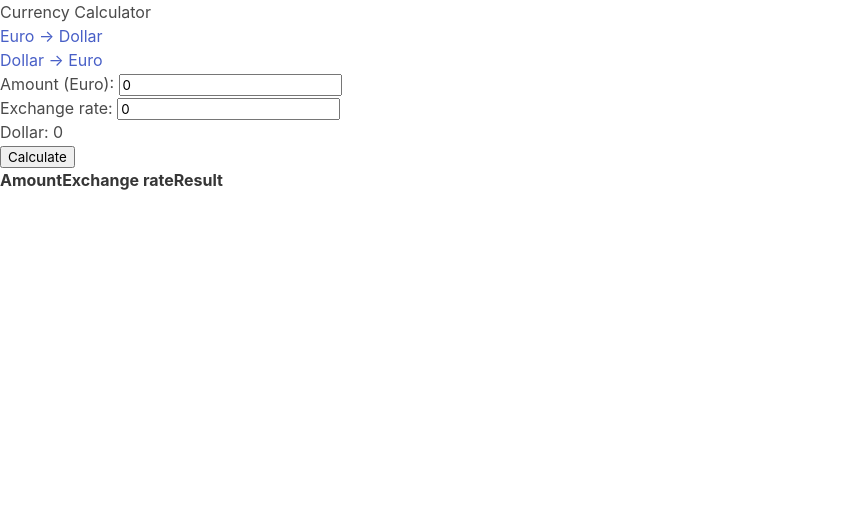
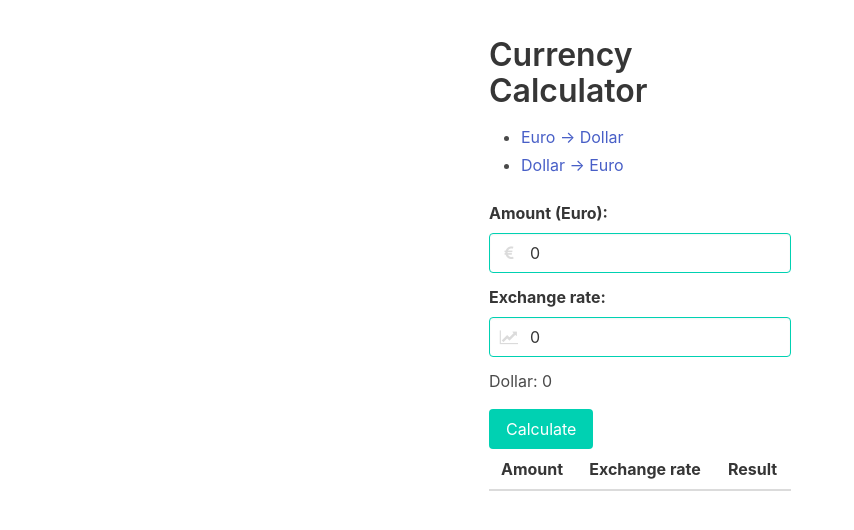
Before and after one commit to nickpao1975/vue-currency-calculator, a Vue app: page / in a window 1280 px wide. Shown: the top 530 px of the page, without its empty margins (0-854 px from the left). Built offline with nearby package versions, Linux system fonts and the light colour scheme.

Commit message:
[late step 13] style currency calculator component with bulma

```diff
--- a/src/components/CurrencyCalculator/CurrencyCalculator.vue
+++ b/src/components/CurrencyCalculator/CurrencyCalculator.vue
@@ -20,7 +20,7 @@ export default defineComponent({
         id: 0,
         amount: 0,
         exchangeRate: 0,
-        result: 0
+        result: 0,
       },
     };
   },
@@ -38,8 +38,8 @@ export default defineComponent({
         id: this.counter,
         amount: this.amount,
         exchangeRate: this.exchangeRate,
-        result: this.result
-      }
+        result: this.result,
+      };
       this.counter++;
     },
     convertTo(event) {
@@ -54,6 +54,9 @@ export default defineComponent({
     },
   },
   computed: {
+    setCurrencySymbol() {
+      return this.conversion === "toDollar" ? "fa fa-eur" : "fa fa-usd";
+    },
     resultDollar() {
       const result = this.amount * this.exchangeRate;
       const invalid = isNaN(result);
@@ -69,38 +72,66 @@ export default defineComponent({
 </script>
 
 <template>
-  <header>
+  <header class="content columns is-centered">
+    <div class="column is-one-quarter">
       <h1>Currency Calculator</h1>
-    <navigation @click="convertTo"></navigation>
+      <navigation class="nav-item" @click="convertTo"></navigation>
+    </div>
   </header>
-  <main @keyup.esc="resetValues">
+  <main @keyup.esc="resetValues" class="content columns is-centered">
+    <div class="column is-one-quarter">
       <template v-if="conversion === 'toDollar'">
-      <div>
-        <label for="amount">Amount (Euro): </label>
-        <input @keyup.shift.alt.e="convertTo" data-conversion="toEuro" type="text" id="amount" v-model="amount" />
+        <div class="field">
+          <label class="label" for="amount">Amount (Euro): </label>
+          <div class="control has-icons-left">
+            <input class="input is-primary" @keyup.shift.alt.e="convertTo" data-conversion="toEuro" type="text" id="amount"
+                   v-model="amount" />
+            <span class="icon is-small is-left"><i :class="setCurrencySymbol"></i></span>
           </div>
-      <div>
-        <label for="exchangeRate">Exchange rate: </label>
-        <input type="text" id="exchangeRate" v-model="exchangeRate" />
+        </div>
+        <div class="field">
+          <label class="label" for="exchangeRate">Exchange rate: </label>
+          <div class="control has-icons-left">
+            <input class="input is-primary" type="text" id="exchangeRate" v-model="exchangeRate" />
+            <span class="icon is-small is-left">
+              <i class="fa fa-line-chart"></i>
+            </span>
+          </div>
+
         </div>
         <p>Dollar: {{ result }}</p>
       </template>
+
       <template v-else>
-      <div>
-        <label for="amount">Amount (Dollar): </label>
-        <input @keyup.shift.alt.d="convertTo" data-conversion="toDollar" type="text" id="amount" v-model="amount" />
+        <div class="field">
+          <label class="label" for="amount">Amount (Dollar): </label>
+          <div class="control has-icons-left">
+            <input class="input is-primary" @keyup.shift.alt.d="convertTo" data-conversion="toDollar" type="text" id="amount"
+                   v-model="amount" />
+            <span class="icon is-small is-left">
+              <i :class="setCurrencySymbol"></i>
+            </span>
           </div>
-      <div>
-        <label for="exchangeRate">Exchange rate: </label>
-        <input type="text" id="exchangeRate" v-model="exchangeRate" />
+        </div>
+        <div class="field">
+          <label class="label" for="exchangeRate">Exchange rate: </label>
+          <div class="control has-icons-left">
+            <input class="input is-primary" type="text" id="exchangeRate" v-model="exchangeRate" />
+            <span class="icon is-small is-left"><i class="fa fa-line-chart"></i></span>
+          </div>
         </div>
         <p>Euro: {{ result }}</p>
       </template>
-    <button type="button" @click="calculate">Calculate</button>
+
+      <button class="button is-primary" type="button" @click="calculate">Calculate</button>
 
       <History v-bind:history="currentCalculation" :conversion="conversion"></History>
-
+    </div>
   </main>
 </template>
 
-<style scoped></style>
+<style scoped>
+header {
+  margin-top: 25px;
+}
+</style>
```
Lines whose indentation alone changed are shown as unchanged.
